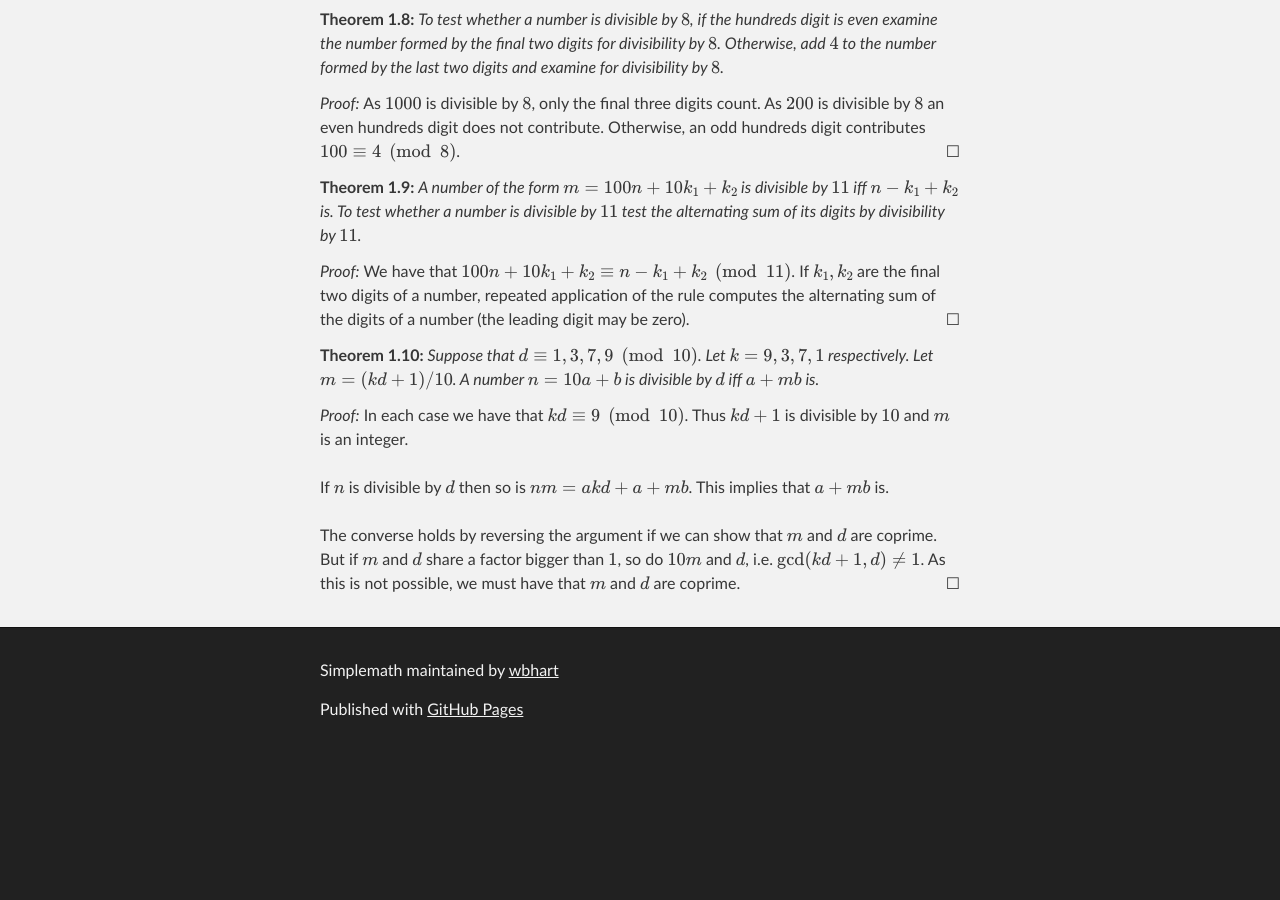
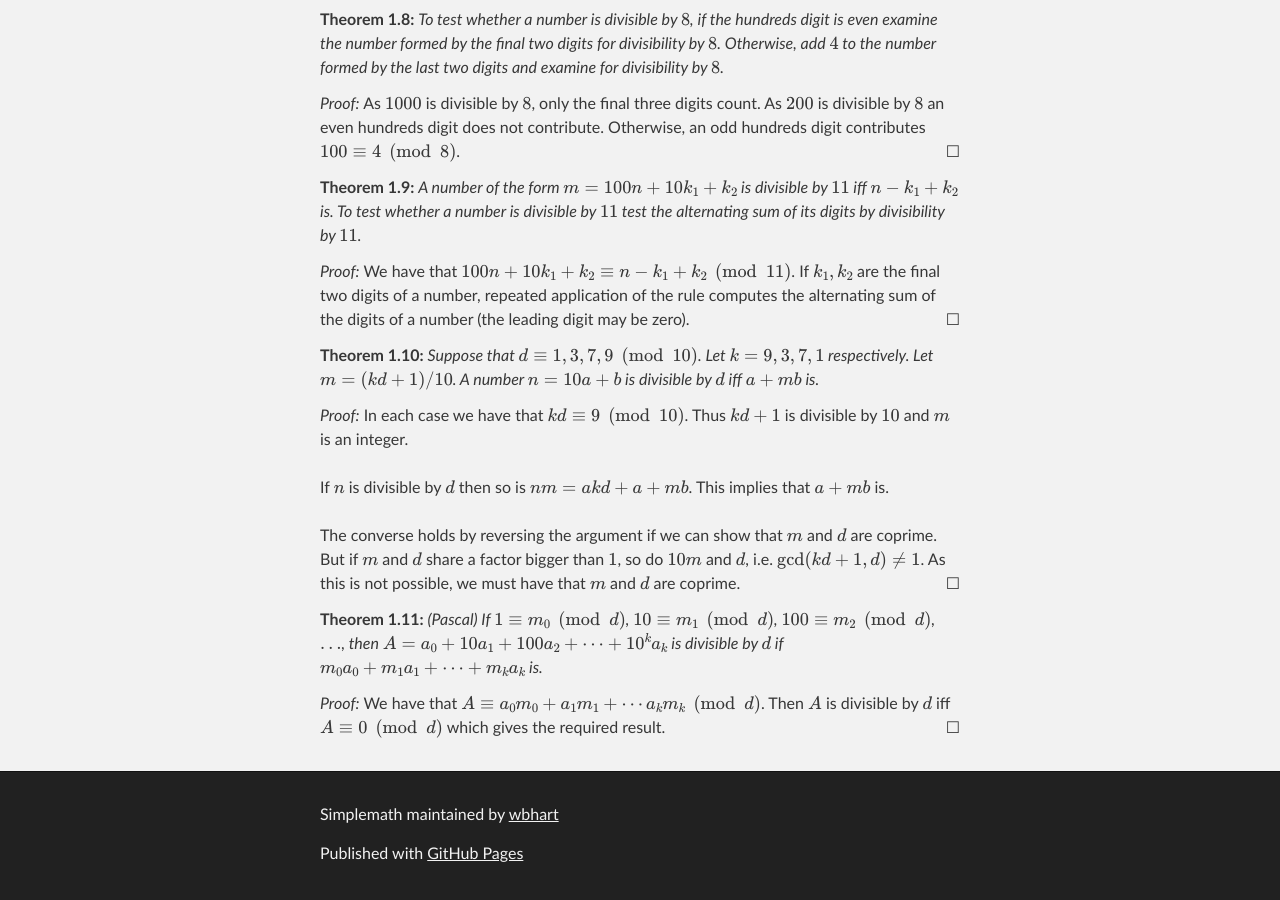
Before and after one commit to wbhart/SimpleMath, a Jekyll site: the page built from divisrules.html, in a window 1280 px wide and 900 px high, scrolled down 1181 px. Built offline with Jekyll 4.4.1, drawn with Linux system fonts in a browser that asks for light colours; formulas are drawn with MathJax 3; before the commit the page ends 1937 px from its top, so only the background shows below that.

Commit message:
Update divisrules.html

```diff
--- a/divisrules.html
+++ b/divisrules.html
@@ -86,3 +86,11 @@ The converse holds by reversing the argument if we can show that $m$ and $d$ are
 factor bigger than $1$, so do $10m$ and $d$, i.e. $\gcd(kd + 1, d) \neq 1$. As this is not possible, we must have that
 $m$ and $d$ are coprime.
 </proof>
+
+<theorem> (Pascal) If $1 \equiv m_0 \pmod{d}$, $10 \equiv m_1 \pmod{d}$, $100 \equiv m_2 \pmod{d}$, $\ldots$, then
+$A = a_0 + 10a_1 + 100a_2 + \cdots + 10^ka_k$ is divisible by $d$ if $m_0a_0 + m_1a_1 + \cdots + m_ka_k$ is.
+</theorem>
+
+<proof> We have that $A \equiv a_0m_0 + a_1m_1 + \cdots a_km_k \pmod{d}$. Then $A$ is divisible by $d$ iff
+$A \equiv 0 \pmod{d}$ which gives the required result.
+</proof>
```
